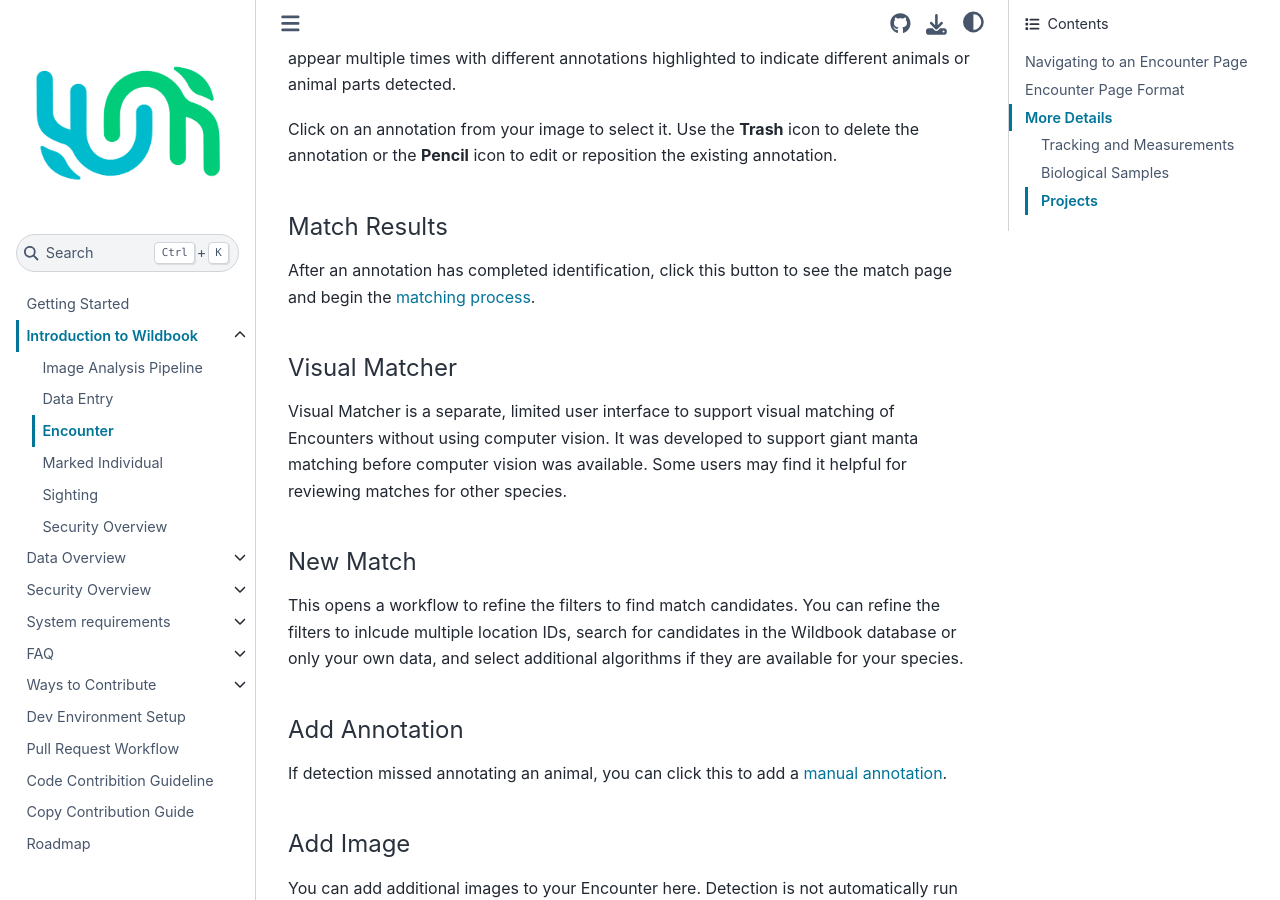
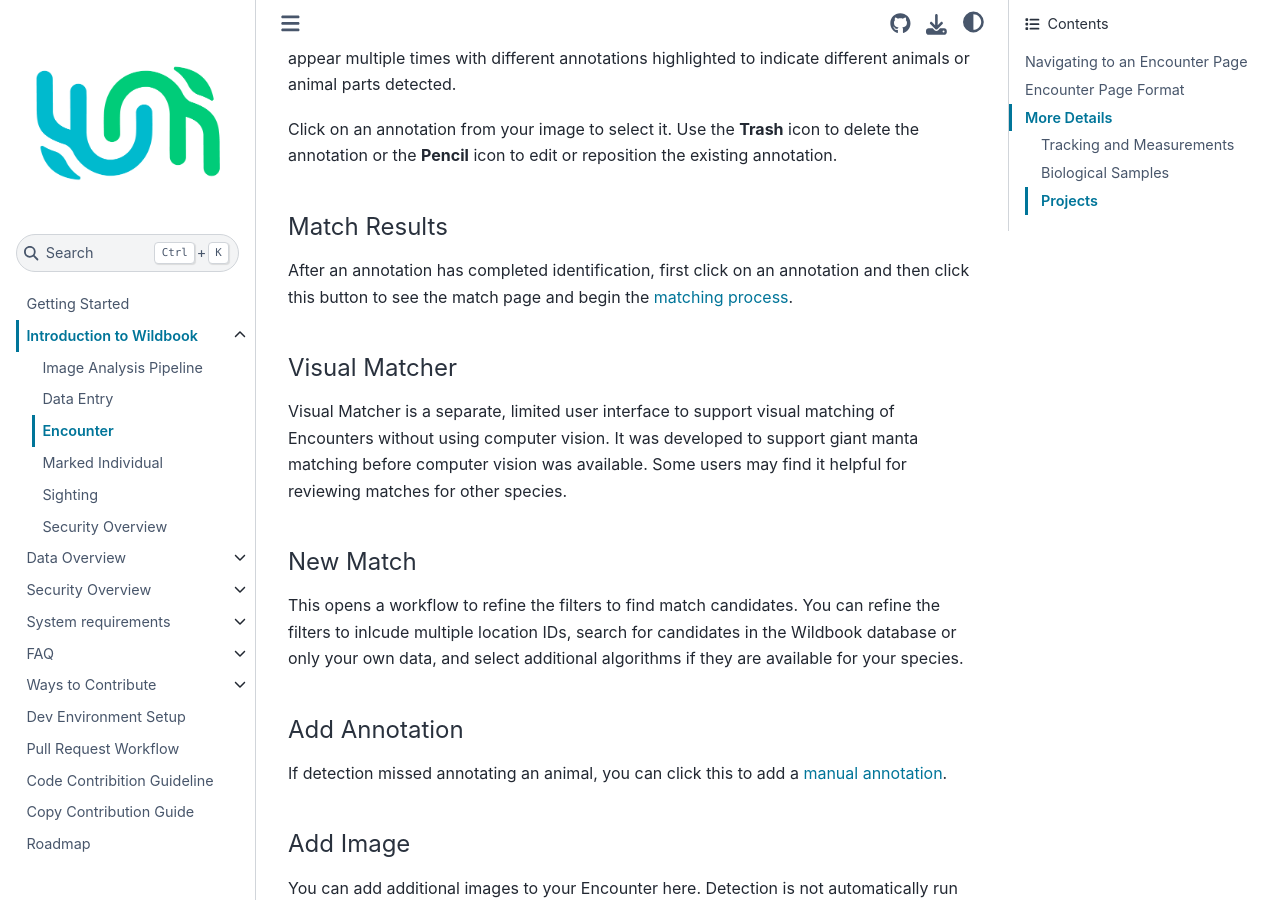
Before and after one commit to WildMeOrg/wildbook-docs, a Sphinx documentation site: the page built from docs/introduction/encounter.md, in a window 1280 px wide and 900 px high, scrolled down 5175 px. Built offline with Sphinx 7.4.7 and the Sphinx Book theme 1.1.4, drawn with Linux system fonts in a browser that asks for light colours.

Commit message:
Update encounter.md
Clarified that an annotation must first be clicked on before clicking on the match results button.

```diff
--- a/docs/introduction/encounter.md
+++ b/docs/introduction/encounter.md
@@ -140,7 +140,7 @@
 
 #### Match Results
 
-After an annotation has completed identification, click this button to see the match page and begin the [matching process](..data/matching-process.md).
+After an annotation has completed identification, first click on an annotation and then click this button to see the match page and begin the [matching process](..data/matching-process.md).
 
 #### Visual Matcher
 
```
